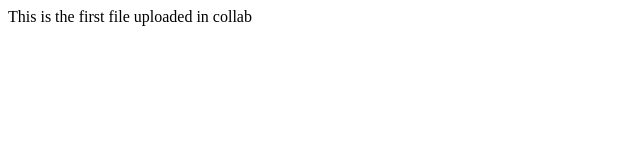
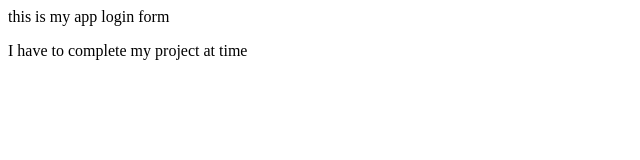
Before and after one commit to Rutuja-s-jadhav/testproject, a plain HTML site: page index.html in a window 1280 px wide. Shown: the whole page, without its empty margins (0-640 px from the left). Drawn offline with Linux system fonts and the light colour scheme.

Commit message:
Add files via upload

```diff
--- a/index.html
+++ b/index.html
@@ -1,8 +1,10 @@
 <html>
 <head>
-<title>Assignment section 4</title>
-</head>
-<body>
-  This is the first file uploaded in collab
-  </body>
-  </html>
+<title>myapp</title>
+  </head>
+  <body>
+    this is my app
+    login form
+    <p>I have to complete my project at time</p>
+    </body>
+</html>
```
